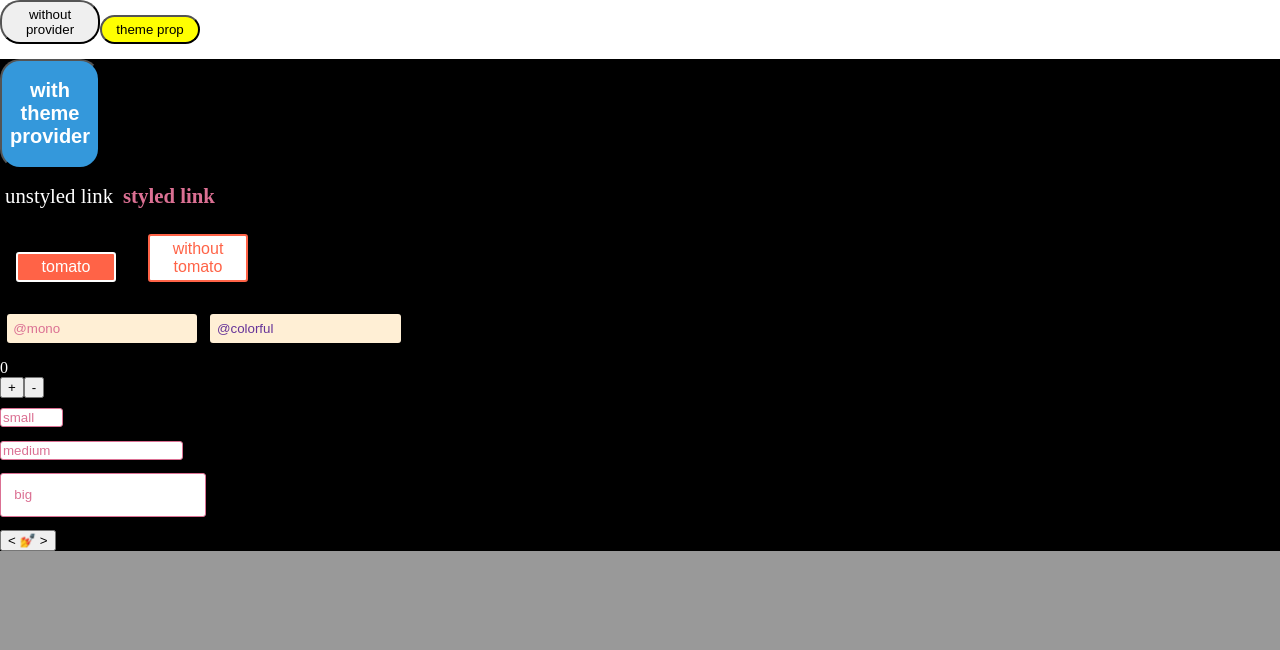
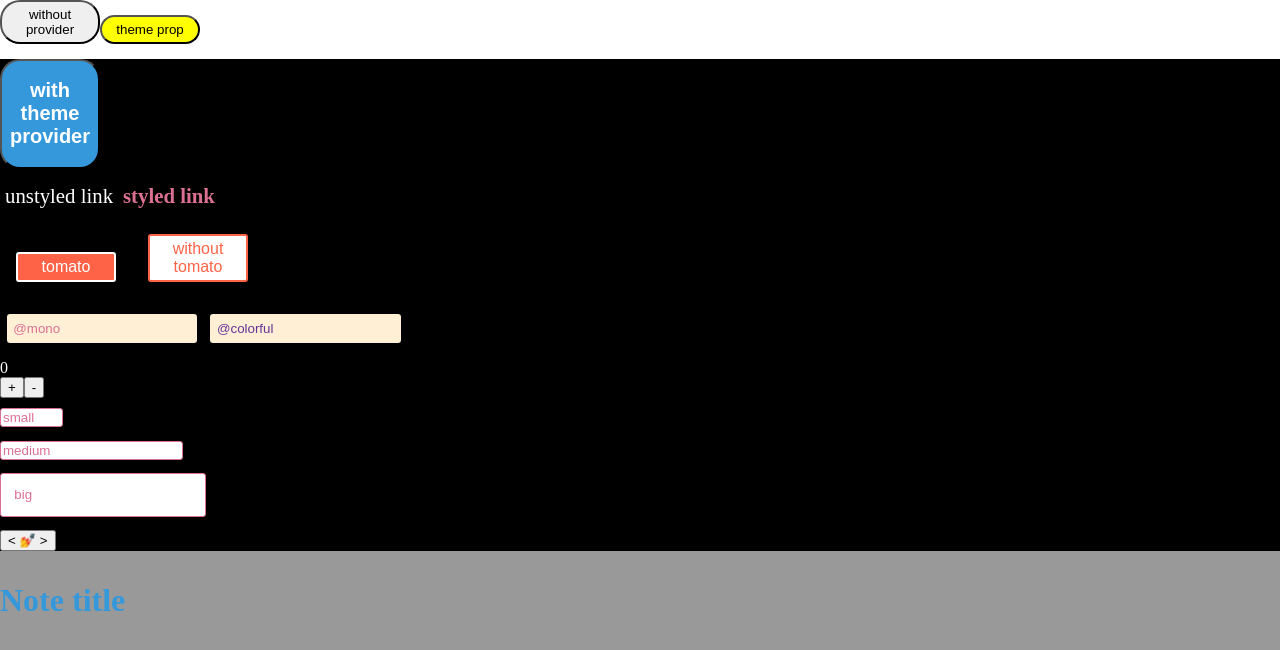
Before and after one commit to juunone/styledcomponents, a React (Create React App) app: page / in a window 1280 px wide. Shown: the top 650 px of the page. Built offline with nearby package versions, Linux system fonts and the light colour scheme; the HTML template or start-up script is replaced by a standard one.

Commit message:
note file add

```diff
--- a/src/App.js
+++ b/src/App.js
@@ -2,6 +2,7 @@ import React, { Component } from 'react';
 import styled, { injectGlobal, ThemeProvider, css, keyframes } from "styled-components";
 import Count from './Count';
 import theme from './theme';
+import Note from './Note';
 
 injectGlobal`
   body{
@@ -129,6 +130,7 @@ class App extends Component {
         <ThemeProvider theme={theme}>
           <Container>
             <Form />
+            <Note />
           </Container>
         </ThemeProvider>
       </div>
--- /dev/null
+++ b/src/Note.js
@@ -0,0 +1,20 @@
+import React, { Component } from 'react';
+import styled, { ThemeProvider } from "styled-components";
+import theme from './theme'
+
+
+const Title = styled.h1`
+    font-size:2em;
+    padding:10px 0;
+    color : ${props => props.theme.mainColor};
+`
+
+export default class Note extends Component {
+    render() {
+      return (
+        <ThemeProvider theme={theme}>
+          <Title>Note title</Title>
+        </ThemeProvider>
+      );
+    }
+}
```
